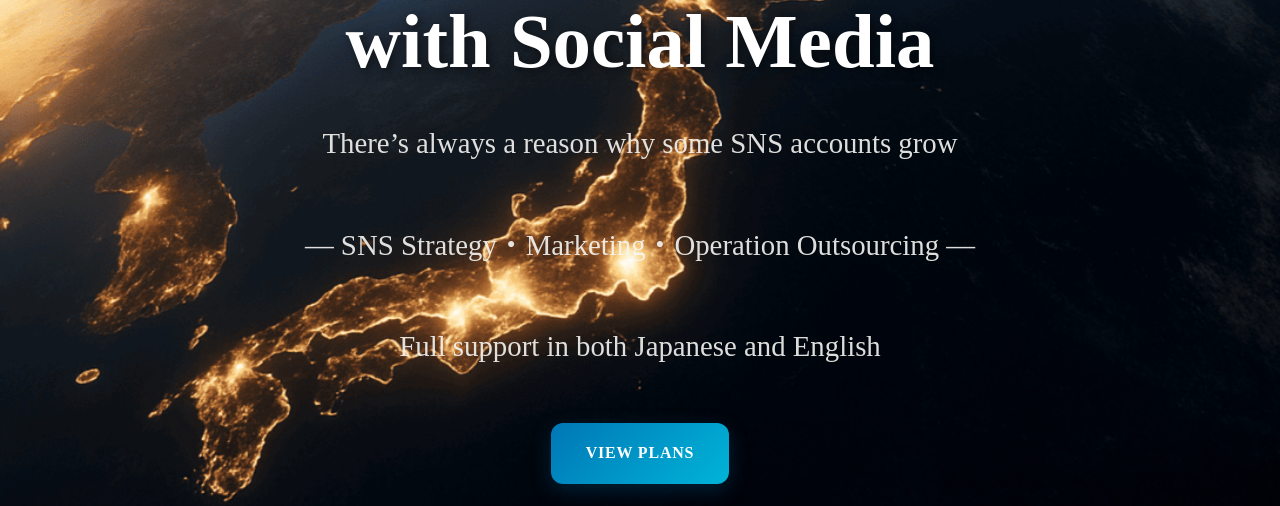
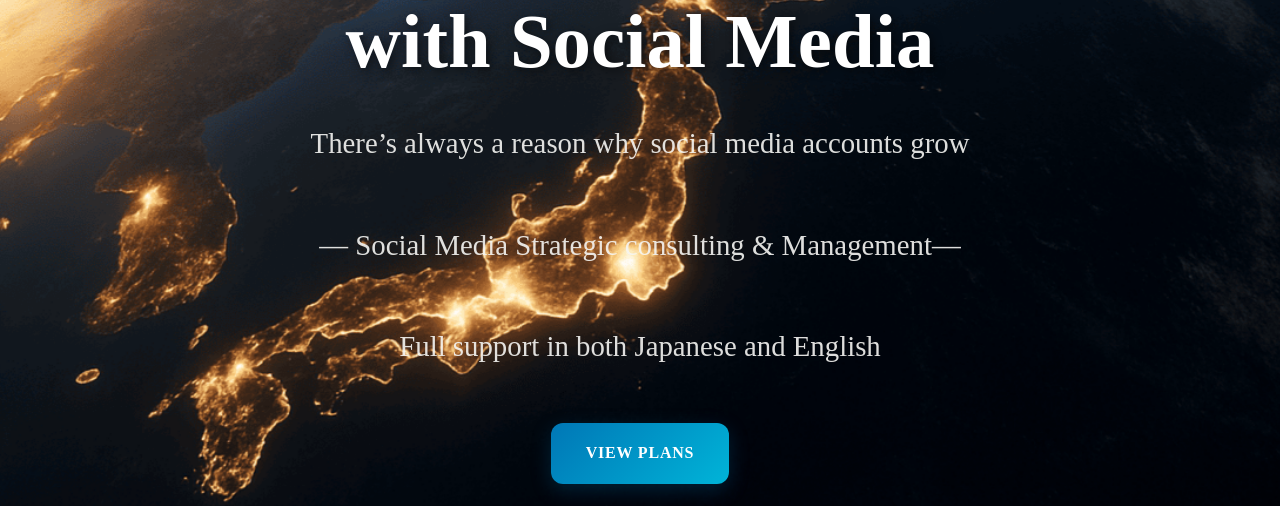
Before and after one commit to aiwamu/ATO, a Flask app: page /en in a window 1280 px wide. Shown: the part 495-1001 px from the top of the page. Run offline with Flask 3, Linux system fonts and the light colour scheme; some web fonts are replaced.

Commit message:
Update index_en.html

```diff
--- a/templates/index_en.html
+++ b/templates/index_en.html
@@ -2394,9 +2394,9 @@ transform: scale(1.2);
 
 <h1>Buzz<br>your business<br>with Social Media</h1>
 
-<p class="tagline">There’s always a reason why some SNS accounts grow</p>
-
-<p class="tagline">— SNS Strategy・Marketing・Operation Outsourcing —</p>
+<p class="tagline">There’s always a reason why social media accounts grow</p>
+
+<p class="tagline">— Social Media Strategic consulting & Management—</p>
 
 <p class="tagline">Full support in both Japanese and English</p>
 
@@ -2493,7 +2493,7 @@ Safety<span>×</span>Trust<span>×</span>Results
 
 Don't worry!<br><span class="solution-highlight">ATO</span>is here to solve all of these problems<br>
 
-We deeply understand your challenges and propose optimal SNS strategies that deliver results.<br>
+We deeply understand your challenges and propose optimal Social Media strategies that deliver results.<br>
 
 <span class="solution-highlight">This is why our clients choose us.</span>
 
@@ -2509,7 +2509,7 @@ We deeply understand your challenges and propose optimal SNS strategies that del
 
 <h3>Strategic Planning</h3>
 
-<p>SNS strategies tailored to your business and target audience based on data-driven insights</p>
+<p>Social Media strategies tailored to your business and target audience based on data-driven insights</p>
 
 </div>
 
@@ -2517,7 +2517,7 @@ We deeply understand your challenges and propose optimal SNS strategies that del
 
 <h3>Professional Operation</h3>
 
-<p>Full SNS operation from content creation to analysis by experts</p>
+<p>Full Social Media operation from content creation to analysis by experts</p>
 
 </div>
 
@@ -2553,7 +2553,7 @@ We deeply understand your challenges and propose optimal SNS strategies that del
 
 </p>
 
-<p>It enhances your brand’s trust and presence online. Seamlessly connects SNS traffic to real customer engagement.</p>
+<p>It enhances your brand’s trust and presence online. Seamlessly connects Social Media traffic to real customer engagement.</p>
 
 </div>
 
@@ -2758,7 +2758,7 @@ All plans (except Light) include free website creation.
 
 <div class="step-title">Start Operation</div>
 
-<div class="step-description">Begin SNS management and provide updates</div>
+<div class="step-description">Begin Social Media management and provide updates</div>
 
 </div>
 
@@ -2793,7 +2793,7 @@ All plans (except Light) include free website creation.
 <h2>Result Guarantee</h2>
 
 <p>For clients who sign a contract of 3 months or longer, we offer a <span class="highlight">full refund</span> if <span class="highlight">the total video views do not exceed 10,000</span>.</p>
-<p>We are committed too results. Trust us with your SNS operation</p>
+<p>We are committed too results. Trust us with your Social Media operation</p>
 
 </div>
 
@@ -2847,7 +2847,7 @@ All plans (except Light) include free website creation.
 
 <h2 class="text-center" data-aos="fade-up" data-aos-duration="1500">Contact</h2>
 
-<p class="text-center" data-aos="fade-up" data-aos-delay="200" data-aos-duration="1500">Feel free to inquire about SNS management, website creation, or one-time consulting. We would love to support your business through SNS</p>
+<p class="text-center" data-aos="fade-up" data-aos-delay="200" data-aos-duration="1500">Feel free to inquire about Social Media management, website creation, or one-time consulting. We would love to support your business through Social Media</p>
 
 <div class="contact-form" data-aos="fade-up" data-aos-delay="400" data-aos-duration="1500">
 
```
